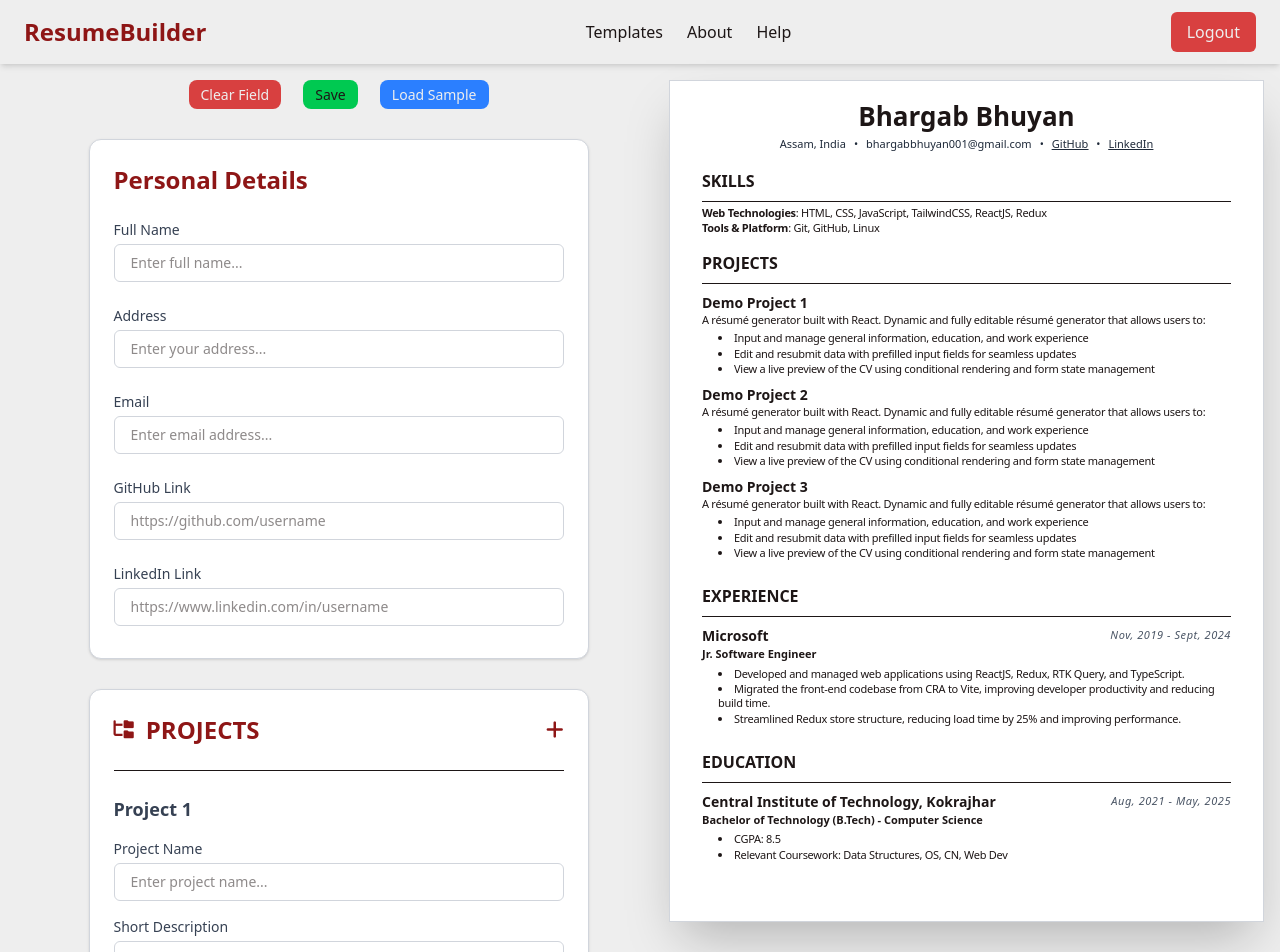
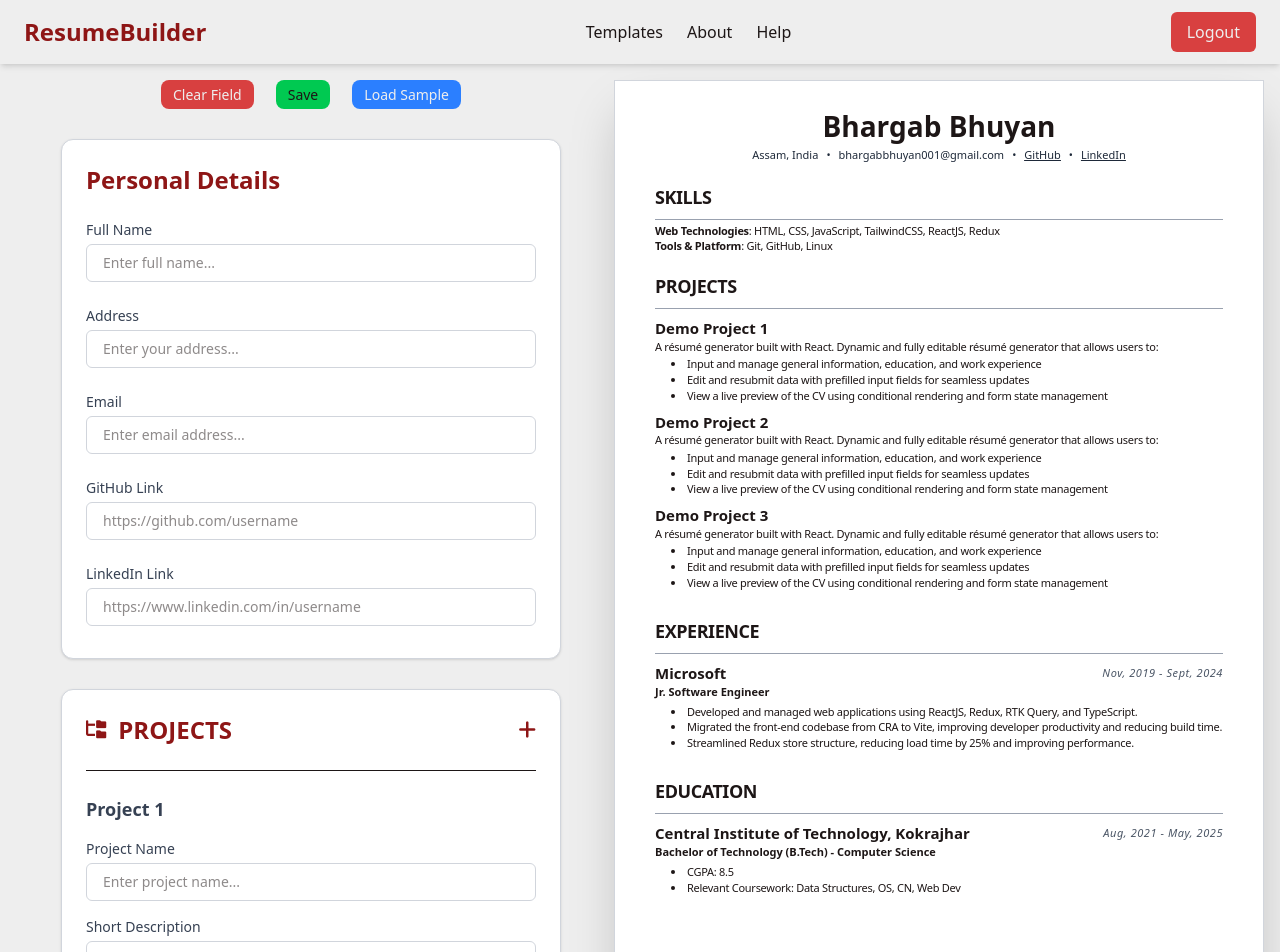
Before and after one commit to bhargablinx/resume-builder, a React (Vite) app: page / in a window 1280 px wide. Shown: the top 952 px of the page. Built offline with nearby package versions, Linux system fonts and the light colour scheme.

Commit message:
Update w-[595px] → w-[650px], min-h-[842px] → min-h-[920px].

```diff
--- a/src/components/Resume.jsx
+++ b/src/components/Resume.jsx
@@ -6,11 +6,11 @@ export const Resume = () => {
     );
 
     return (
-        <div className="border sticky top-3 border-gray-300 shadow-2xl w-[595px] min-h-[842px] h-fit py-4 px-8 flex flex-col gap-4 bg-white">
+        <div className="border sticky top-3 border-gray-300 shadow-2xl w-[650px] min-h-[920px] h-fit py-6 px-10 flex flex-col gap-5 bg-white">
             {/* Header */}
             <header className="text-center">
-                <div className="text-[26px] font-bold">{personalInfo.name}</div>
-                <ul className="flex justify-center gap-2 text-[11px] list-none text-gray-800">
+                <div className="text-[28px] font-bold">{personalInfo.name}</div>
+                <ul className="flex justify-center gap-2 text-[11px] list-none text-gray-800 flex-wrap">
                     <li>{personalInfo.address}</li>
                     <li>&#8226;</li>
                     <li>{personalInfo.email}</li>
@@ -55,96 +55,95 @@ export const Resume = () => {
 
             {/* PROJECTS */}
             <SectionHeading sectionName="PROJECTS">
-                {projects.map((project) => {
-                    return (
-                        <ProjectSection projectName={project.projectName}>
+                {projects.map((project, index) => (
+                    <ProjectSection
+                        key={index}
+                        projectName={project.projectName}
+                    >
                         <div className="text-[11px] leading-tight tracking-tight">
                             {project.description}
                         </div>
                         <ul className="list-disc list-inside space-y-0.5 text-[11px] ml-4 mt-1 leading-tight tracking-tight">
-                                {project.bulletPoints.map((point) => (
-                                    <li>{point}</li>
+                            {project.bulletPoints.map((point, idx) => (
+                                <li key={idx}>{point}</li>
                             ))}
                         </ul>
                     </ProjectSection>
-                    );
-                })}
+                ))}
             </SectionHeading>
 
             {/* EXPERIENCE */}
             <SectionHeading sectionName="EXPERIENCE">
-                {experience.map((experience) => {
-                    return (
+                {experience.map((exp, index) => (
                     <JobSection
-                            companyName={experience.companyName}
-                            startDate={experience.startDate}
-                            endDate={experience.endDate}
-                            jobRole={experience.jobRole}
+                        key={index}
+                        companyName={exp.companyName}
+                        startDate={exp.startDate}
+                        endDate={exp.endDate}
+                        jobRole={exp.jobRole}
                     >
                         <ul className="list-disc list-inside space-y-0.5 text-[11px] ml-4 mt-1 leading-tight tracking-tight">
-                                {experience.bulletPoints.map((point) => (
-                                    <li>{point}</li>
+                            {exp.bulletPoints.map((point, idx) => (
+                                <li key={idx}>{point}</li>
                             ))}
                         </ul>
                     </JobSection>
-                    );
-                })}
+                ))}
             </SectionHeading>
 
             {/* EDUCATION */}
             <SectionHeading sectionName="EDUCATION">
-                {education.map((education) => {
-                    return (
+                {education.map((edu, index) => (
                     <EducationSection
-                            institute={education.institute}
-                            degree={education.degree}
-                            startDate={education.startDate}
-                            endDate={education.endDate}
+                        key={index}
+                        institute={edu.institute}
+                        degree={edu.degree}
+                        startDate={edu.startDate}
+                        endDate={edu.endDate}
                     >
                         <ul className="list-disc list-inside space-y-0.5 text-[11px] ml-4 mt-1 leading-tight tracking-tight">
-                                <li>CGPA: {education.cgpa}</li>
-                                <li>{education.otherInfo}</li>
+                            <li>CGPA: {edu.cgpa}</li>
+                            <li>{edu.otherInfo}</li>
                         </ul>
                     </EducationSection>
-                    );
-                })}
+                ))}
             </SectionHeading>
         </div>
     );
 };
 
-// Shared section heading
+// Shared Section Heading
 function SectionHeading({ children, sectionName }) {
     return (
         <section aria-labelledby={sectionName.toLowerCase()}>
             <h2
                 id={sectionName.toLowerCase()}
-                className="text-[16px] font-bold mb-2"
+                className="text-[18px] font-bold mb-2 tracking-tight"
             >
                 {sectionName}
             </h2>
-            <hr className="mb-1" />
+            <hr className="mb-1 border-gray-400" />
             {children}
         </section>
     );
 }
 
-// Project section
+// Project Section
 function ProjectSection({ children, projectName }) {
     return (
         <div className="my-2">
-            <div className="text-[14px] font-bold">{projectName}</div>
+            <div className="text-[15px] font-bold">{projectName}</div>
             {children}
         </div>
     );
 }
 
-// Job section
+// Experience Section
 function JobSection({ children, companyName, startDate, endDate, jobRole }) {
     return (
         <div className="my-2">
             <div className="flex justify-between items-center">
-                <div className="text-[14px] font-bold">{companyName}</div>
+                <div className="text-[15px] font-bold">{companyName}</div>
                 <div className="text-gray-600 text-[11px] italic tracking-wider">
                     {startDate} - {endDate}
                 </div>
@@ -155,12 +154,12 @@ function JobSection({ children, companyName, startDate, endDate, jobRole }) {
     );
 }
 
-// Education section
+// Education Section
 function EducationSection({ institute, degree, startDate, endDate, children }) {
     return (
         <div className="my-2">
             <div className="flex justify-between items-center">
-                <div className="text-[14px] font-bold">{institute}</div>
+                <div className="text-[15px] font-bold">{institute}</div>
                 <div className="text-gray-600 text-[11px] italic tracking-wider">
                     {startDate} - {endDate}
                 </div>
```
Lines whose indentation alone changed are shown as unchanged.
